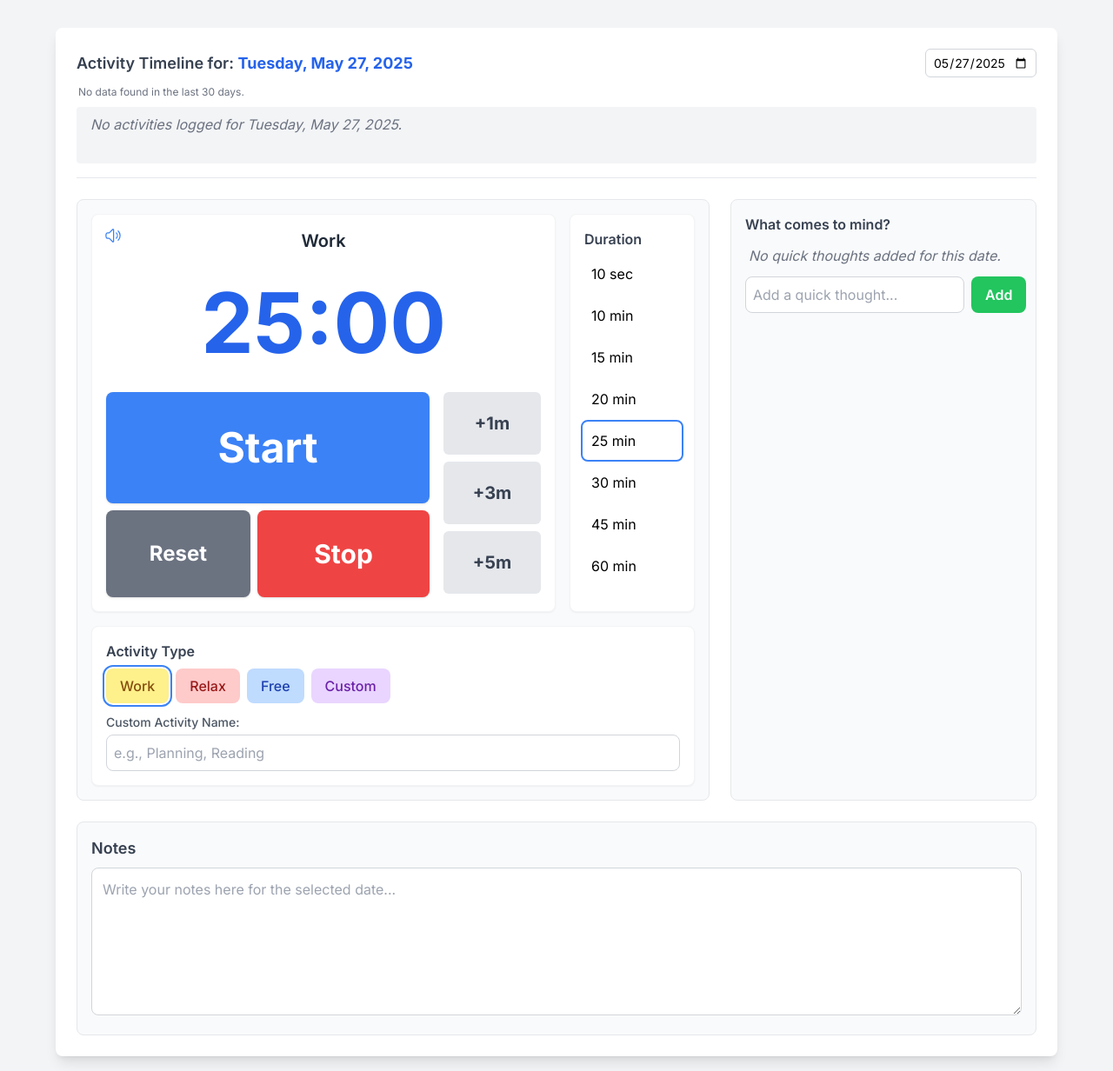
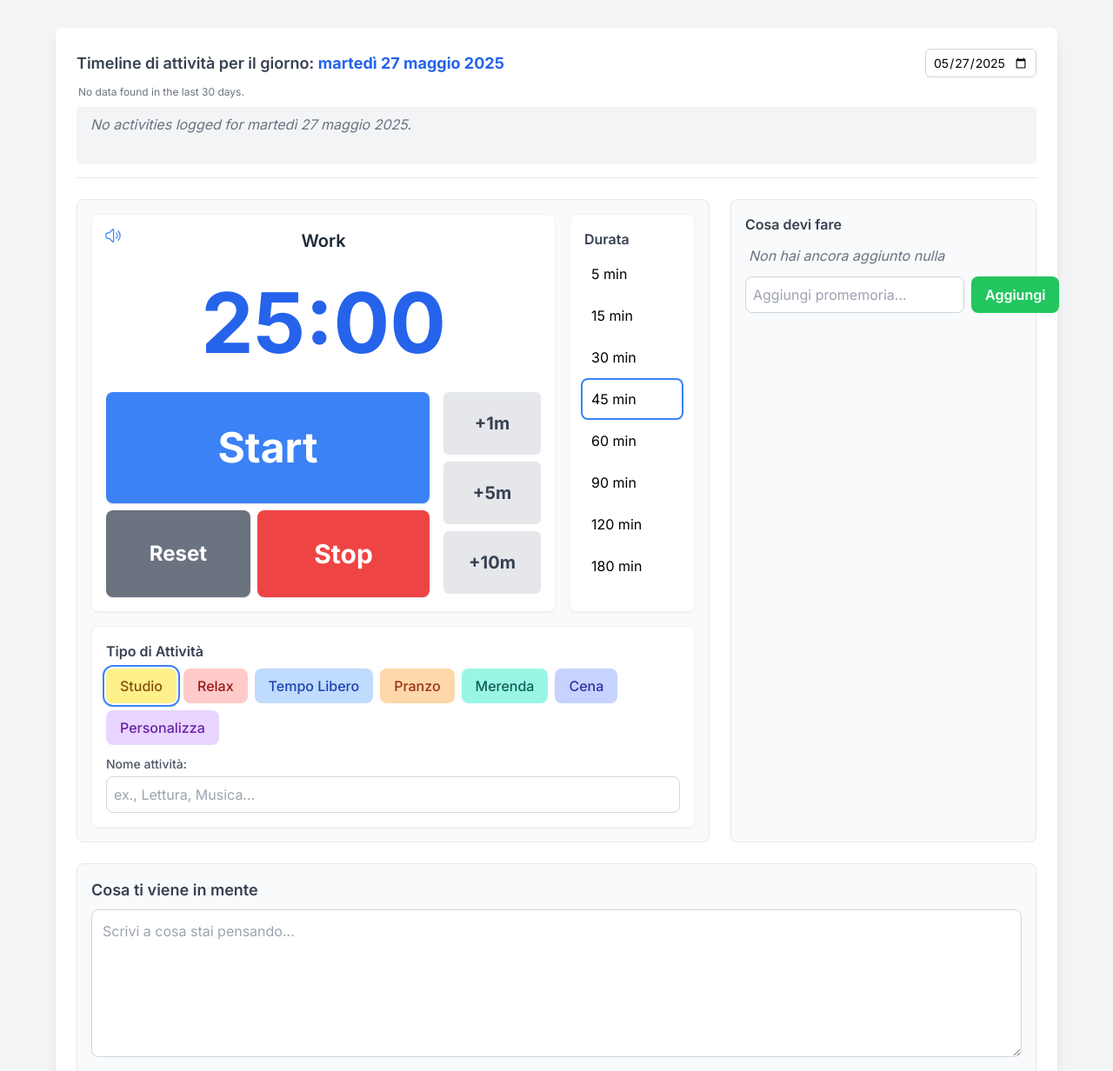
Before and after one commit to Mr-WoIf/activityPage, a plain HTML site: page index.html in a window 1280 px wide. Shown: the top 1232 px of the page at 87% size. Drawn offline with nearby package versions, Linux system fonts and the light colour scheme.

Commit message:
Testo in italiano e modifica sui minuti predefiniti e sui todo

```diff
--- a/index.html
+++ b/index.html
@@ -86,11 +86,11 @@
         <div class="mb-6 border-b pb-4">
             <div class="flex justify-between items-center mb-2">
                  <h2 class="text-lg font-semibold text-gray-700">
-                    Activity Timeline for: <span id="selected-date-display" class="font-bold text-blue-600"></span>
+                    Timeline di attività per il giorno: <span id="selected-date-display" class="font-bold text-blue-600"></span>
                  </h2>
                  <input type="date" id="date-selector">
             </div>
-             <div id="date-markers">Loading markers...</div>
+             <div id="date-markers">Carica storico attività...</div>
             <div id="timeline" class="w-full bg-gray-100 p-2 rounded overflow-x-auto whitespace-nowrap min-h-[65px] mt-2">
                 </div>
         </div>
@@ -123,47 +123,50 @@
                             </div>
                             <div class="flex flex-col gap-2 w-28">
                                 <button class="add-time-btn font-bold text-xl" data-add-time="60">+1m</button>
-                                <button class="add-time-btn font-bold text-xl" data-add-time="180">+3m</button>
                                 <button class="add-time-btn font-bold text-xl" data-add-time="300">+5m</button>
+                                <button class="add-time-btn font-bold text-xl" data-add-time="600">+10m</button>
                              </div>
                         </div>
                     </div> <div class="flex-shrink-0 bg-white p-4 rounded-lg shadow-sm border border-gray-100 sm:w-36">
-                        <h3 class="font-semibold mb-2 text-gray-700">Duration</h3>
+                        <h3 class="font-semibold mb-2 text-gray-700">Durata</h3>
                         <div id="time-intervals" class="space-y-2">
-                            <button data-time="10" class="w-full text-left p-2 rounded hover:bg-gray-100 transition duration-150 ease-in-out">10 sec</button>
-                            <button data-time="600" class="w-full text-left p-2 rounded hover:bg-gray-100 transition duration-150 ease-in-out">10 min</button>
+                            <button data-time="300" class="w-full text-left p-2 rounded hover:bg-gray-100 transition duration-150 ease-in-out">5 min</button>
                             <button data-time="900" class="w-full text-left p-2 rounded hover:bg-gray-100 transition duration-150 ease-in-out">15 min</button>
-                            <button data-time="1200" class="w-full text-left p-2 rounded hover:bg-gray-100 transition duration-150 ease-in-out">20 min</button>
-                            <button data-time="1500" class="w-full text-left p-2 rounded hover:bg-gray-100 transition duration-150 ease-in-out selected-button">25 min</button>
                             <button data-time="1800" class="w-full text-left p-2 rounded hover:bg-gray-100 transition duration-150 ease-in-out">30 min</button>
-                            <button data-time="2700" class="w-full text-left p-2 rounded hover:bg-gray-100 transition duration-150 ease-in-out">45 min</button>
+                            <button data-time="2700" class="w-full text-left p-2 rounded hover:bg-gray-100 transition duration-150 ease-in-out selected-button">45 min</button>
                             <button data-time="3600" class="w-full text-left p-2 rounded hover:bg-gray-100 transition duration-150 ease-in-out">60 min</button>
+                            <button data-time="5400" class="w-full text-left p-2 rounded hover:bg-gray-100 transition duration-150 ease-in-out">90 min</button>
+                            <button data-time="7200" class="w-full text-left p-2 rounded hover:bg-gray-100 transition duration-150 ease-in-out">120 min</button>
+                            <button data-time="10800" class="w-full text-left p-2 rounded hover:bg-gray-100 transition duration-150 ease-in-out">180 min</button>
                         </div>
                     </div>
                 </div> <div class="mt-4 bg-white p-4 rounded-lg shadow-sm border border-gray-100">
-                    <h3 class="font-semibold mb-2 text-gray-700">Activity Type</h3>
+                    <h3 class="font-semibold mb-2 text-gray-700">Tipo di Attività</h3>
                     <div id="activity-types" class="flex flex-wrap gap-2">
-                        <button data-type="work" class="bg-yellow-200 hover:bg-yellow-300 text-yellow-800 font-medium py-2 px-4 rounded-lg transition duration-150 ease-in-out selected-button">Work</button>
+                        <button data-type="work" class="bg-yellow-200 hover:bg-yellow-300 text-yellow-800 font-medium py-2 px-4 rounded-lg transition duration-150 ease-in-out selected-button">Studio</button>
                         <button data-type="relax" class="bg-red-200 hover:bg-red-300 text-red-800 font-medium py-2 px-4 rounded-lg transition duration-150 ease-in-out">Relax</button>
-                        <button data-type="free" class="bg-blue-200 hover:bg-blue-300 text-blue-800 font-medium py-2 px-4 rounded-lg transition duration-150 ease-in-out">Free</button>
-                        <button data-type="custom" class="bg-purple-200 hover:bg-purple-300 text-purple-800 font-medium py-2 px-4 rounded-lg transition duration-150 ease-in-out">Custom</button>
+                        <button data-type="free" class="bg-blue-200 hover:bg-blue-300 text-blue-800 font-medium py-2 px-4 rounded-lg transition duration-150 ease-in-out">Tempo Libero</button>
+                        <button data-type="pranzo" class="bg-orange-200 hover:bg-orange-300 text-orange-800 font-medium py-2 px-4 rounded-lg transition duration-150 ease-in-out">Pranzo</button>
+                        <button data-type="merenda" class="bg-teal-200 hover:bg-teal-300 text-teal-800 font-medium py-2 px-4 rounded-lg transition duration-150 ease-in-out">Merenda</button>
+                        <button data-type="cena" class="bg-indigo-200 hover:bg-indigo-300 text-indigo-800 font-medium py-2 px-4 rounded-lg transition duration-150 ease-in-out">Cena</button>
+                        <button data-type="custom" class="bg-purple-200 hover:bg-purple-300 text-purple-800 font-medium py-2 px-4 rounded-lg transition duration-150 ease-in-out">Personalizza</button>
                     </div>
                     <div class="mt-3">
-                         <label for="custom-activity-name" class="block text-sm font-medium text-gray-600 mb-1">Custom Activity Name:</label>
-                         <input type="text" id="custom-activity-name" placeholder="e.g., Planning, Reading" class="p-2 border border-gray-300 rounded-lg w-full focus:ring-blue-500 focus:border-blue-500">
+                         <label for="custom-activity-name" class="block text-sm font-medium text-gray-600 mb-1">Nome attività:</label>
+                         <input type="text" id="custom-activity-name" placeholder="ex., Lettura, Musica..." class="p-2 border border-gray-300 rounded-lg w-full focus:ring-blue-500 focus:border-blue-500">
                     </div>
                 </div>
             </div> <div class="bg-gray-50 p-4 rounded-lg border border-gray-200">
-                <h3 class="font-semibold mb-3 text-gray-700">What comes to mind?</h3>
+                <h3 class="font-semibold mb-3 text-gray-700">Cosa devi fare</h3>
                 <div id="todo-list" class="mb-3 overflow-y-auto pr-2">
                     </div>
                 <div class="flex gap-2">
-                    <input type="text" id="new-todo-input" placeholder="Add a quick thought..." class="flex-grow p-2 border border-gray-300 rounded-lg focus:ring-blue-500 focus:border-blue-500">
-                    <button id="add-todo-btn" class="bg-green-500 hover:bg-green-600 text-white font-semibold py-2 px-4 rounded-lg transition duration-150 ease-in-out">Add</button>
+                    <input type="text" id="new-todo-input" placeholder="Aggiungi promemoria..." class="flex-grow p-2 border border-gray-300 rounded-lg focus:ring-blue-500 focus:border-blue-500">
+                    <button id="add-todo-btn" class="bg-green-500 hover:bg-green-600 text-white font-semibold py-2 px-4 rounded-lg transition duration-150 ease-in-out">Aggiungi</button>
                 </div>
             </div> </div> <div class="bg-gray-50 p-4 rounded-lg border border-gray-200">
-            <h2 class="text-lg font-semibold mb-2 text-gray-700">Notes</h2>
-            <textarea id="notes-area" rows="6" class="w-full p-3 border border-gray-300 rounded-lg focus:ring-blue-500 focus:border-blue-500" placeholder="Write your notes here for the selected date..."></textarea>
+            <h2 class="text-lg font-semibold mb-2 text-gray-700">Cosa ti viene in mente</h2>
+            <textarea id="notes-area" rows="6" class="w-full p-3 border border-gray-300 rounded-lg focus:ring-blue-500 focus:border-blue-500" placeholder="Scrivi a cosa stai pensando..."></textarea>
         </div>
 
     </div> <script>
@@ -204,7 +207,7 @@
         let alarmSynth = null; // Tone.js synth instance
 
         // --- Constants ---
-        const ACTIVITY_COLORS = { work: 'timeline-work', relax: 'timeline-relax', free: 'timeline-free', custom: 'timeline-custom' };
+        const ACTIVITY_COLORS = { work: 'timeline-work', relax: 'timeline-relax', free: 'timeline-free', custom: 'timeline-custom', pranzo: 'bg-orange-500', merenda: 'bg-teal-500', cena: 'bg-indigo-500' };
         const LOCAL_STORAGE_PREFIX = 'pomodoroAppState_'; // Prefix for daily data keys
         const GLOBAL_STATE_KEY = 'pomodoroGlobalState'; // Key for global settings
         const SCREEN_FLASH_DURATION = 3000; // Milliseconds for screen flash
@@ -281,7 +284,7 @@
         /** Gets today's date as a YYYY-MM-DD string. */
         function getTodayDateString() { const today = new Date(); const year = today.getFullYear(); const month = String(today.getMonth() + 1).padStart(2, '0'); const day = String(today.getDate()).padStart(2, '0'); return `${year}-${month}-${day}`; }
         /** Formats a YYYY-MM-DD string for display (e.g., "Monday, April 28, 2025"). */
-        function formatDateForDisplay(dateString) { const date = new Date(dateString + 'T00:00:00'); return date.toLocaleDateString(undefined, { weekday: 'long', year: 'numeric', month: 'long', day: 'numeric' }); }
+        function formatDateForDisplay(dateString) { const date = new Date(dateString + 'T00:00:00'); return date.toLocaleDateString('it-IT', { weekday: 'long', year: 'numeric', month: 'long', day: 'numeric' }); }
         /** Formats a Date object for time display (e.g., "01:15 PM"). */
         function formatTimeForDisplay(date) { if (!date) return ''; return date.toLocaleTimeString(undefined, { hour: '2-digit', minute: '2-digit' }); }
 
@@ -347,7 +350,7 @@
             // Record start time only if it's a fresh start (not resuming pause)
             if (!currentTimerStartTime) { currentTimerStartTime = new Date(); }
 
-            startStopBtn.textContent = 'Pause'; // Change button text
+            startStopBtn.textContent = 'Pausa'; // Change button text
             startStopBtn.classList.remove('bg-blue-500', 'hover:bg-blue-600'); startStopBtn.classList.add('bg-red-500', 'hover:bg-red-600');
             timerDisplayArea.classList.add('timer-active'); // Add visual indicator
             updateDisplay(); // Update display immediately
@@ -446,7 +449,44 @@
 
         // --- To-Do List Functions ---
         /** Renders the to-do list based on the todos array for the selected date. */
-        function renderTodos() { todoListDiv.innerHTML = ''; if (todos.length === 0) { todoListDiv.innerHTML = '<span class="text-gray-500 italic px-1">No quick thoughts added for this date.</span>'; } else { todos.forEach((todo, index) => { const todoItem = document.createElement('div'); todoItem.classList.add('todo-item'); const checkbox = document.createElement('input'); checkbox.type = 'checkbox'; checkbox.checked = todo.completed; checkbox.addEventListener('change', () => toggleTodoCompletion(index)); const textSpan = document.createElement('span'); textSpan.textContent = todo.text; textSpan.style.textDecoration = todo.completed ? 'line-through' : 'none'; textSpan.style.color = todo.completed ? '#9ca3af' : 'inherit'; const deleteBtn = document.createElement('button'); deleteBtn.innerHTML = '&times;'; deleteBtn.title = "Delete item"; deleteBtn.addEventListener('click', () => deleteTodoItem(index)); todoItem.appendChild(checkbox); todoItem.appendChild(textSpan); todoItem.appendChild(deleteBtn); todoListDiv.appendChild(todoItem); }); } }
+        function renderTodos() {
+            // Sort todos: completed items first, then by original relative order.
+            todos.sort((a, b) => {
+                if (a.completed && !b.completed) {
+                    return -1; // Completed 'a' comes before uncompleted 'b'
+                }
+                if (!a.completed && b.completed) {
+                    return 1; // Uncompleted 'a' comes after completed 'b'
+                }
+                return 0; // Otherwise, maintain original relative order
+            });
+
+            todoListDiv.innerHTML = '';
+            if (todos.length === 0) {
+                todoListDiv.innerHTML = '<span class="text-gray-500 italic px-1">Non hai ancora aggiunto nulla</span>';
+            } else {
+                todos.forEach((todo, index) => {
+                    const todoItem = document.createElement('div');
+                    todoItem.classList.add('todo-item');
+                    const checkbox = document.createElement('input');
+                    checkbox.type = 'checkbox';
+                    checkbox.checked = todo.completed;
+                    checkbox.addEventListener('change', () => toggleTodoCompletion(index));
+                    const textSpan = document.createElement('span');
+                    textSpan.textContent = todo.text;
+                    textSpan.style.textDecoration = todo.completed ? 'line-through' : 'none';
+                    textSpan.style.color = todo.completed ? '#9ca3af' : 'inherit';
+                    const deleteBtn = document.createElement('button');
+                    deleteBtn.innerHTML = '&times;';
+                    deleteBtn.title = "Delete item";
+                    deleteBtn.addEventListener('click', () => deleteTodoItem(index));
+                    todoItem.appendChild(checkbox);
+                    todoItem.appendChild(textSpan);
+                    todoItem.appendChild(deleteBtn);
+                    todoListDiv.appendChild(todoItem);
+                });
+            }
+        }
         /** Adds a new item to the to-do list for the selected date. */
         function addTodoItem() { const text = newTodoInput.value.trim(); if (text) { todos.push({ text: text, completed: false }); newTodoInput.value = ''; renderTodos(); saveStateForDate(selectedDate); } }
         /** Toggles the completion state of a to-do item for the selected date. */
@@ -502,7 +542,7 @@
 
              // Display the dates with data
              if (datesWithData.length > 0) {
-                 dateMarkersDiv.innerHTML = 'Recent days with data: ';
+                 dateMarkersDiv.innerHTML = 'Giorni con attività di recente: ';
                  datesWithData.forEach(dateStr => {
                      const marker = document.createElement('span');
                      marker.textContent = dateStr;
```
